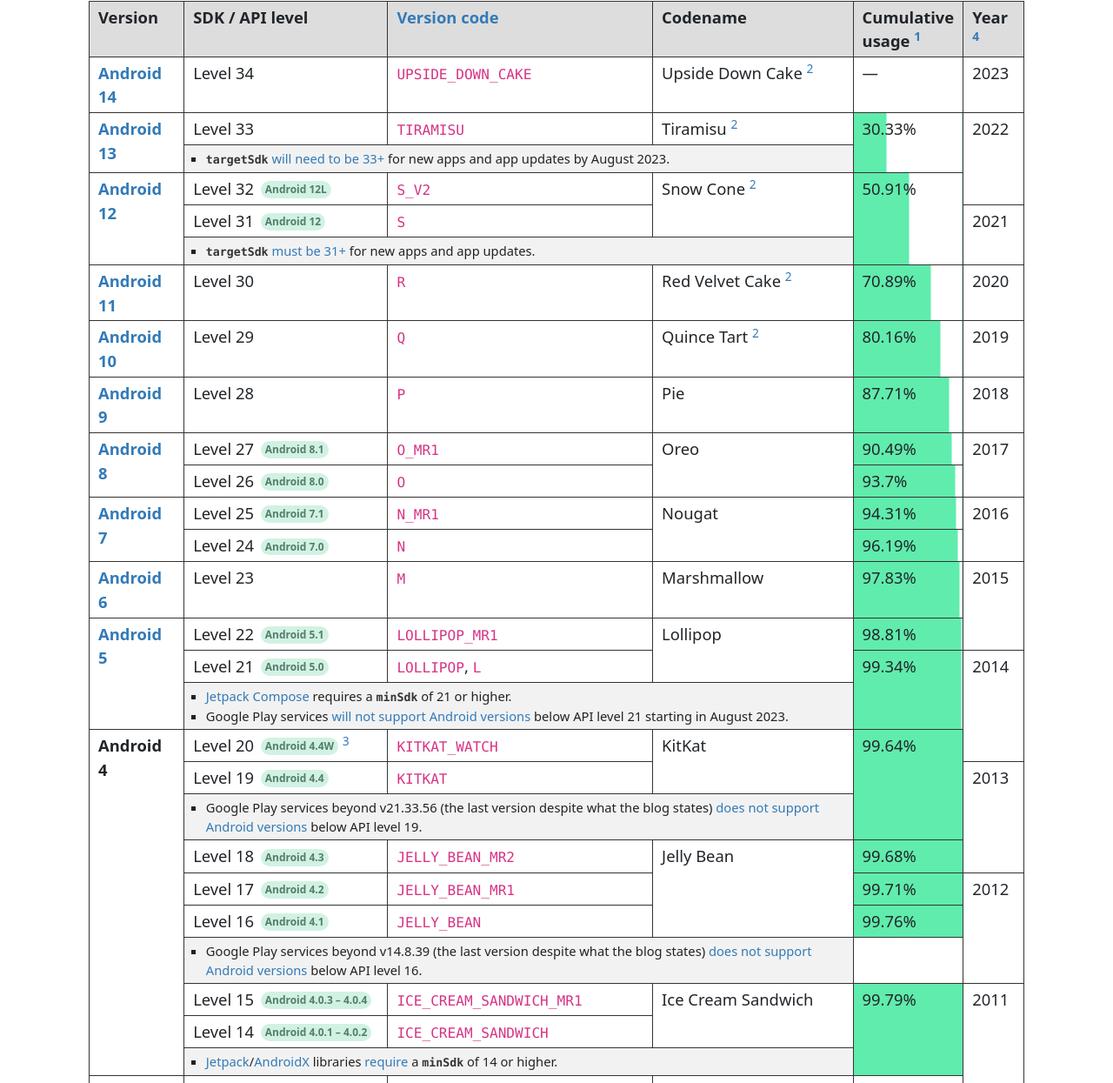
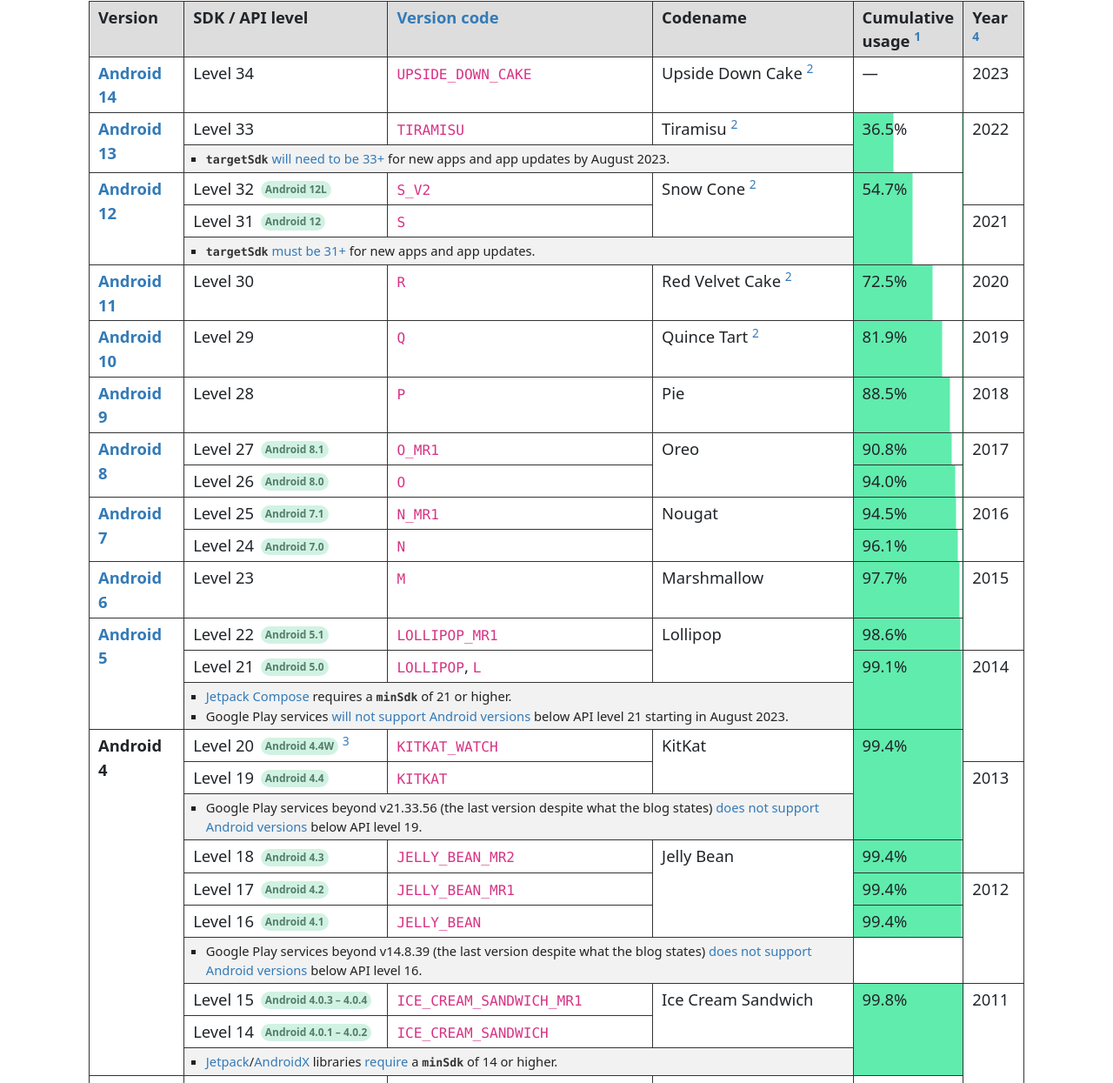
Before and after one commit to ebelinski/apilevels, a Jekyll site: the page built from index.md, in a window 1280 px wide. Shown: the part 238-1483 px from the top of the page at 87% size. Built offline with Jekyll 4.4.1, drawn with Linux system fonts in a browser that asks for light colours; comment, search, counter and statistics services are not loaded.

Commit message:
Updated usage statistics.

```diff
--- a/index.md
+++ b/index.md
@@ -50,7 +50,7 @@
       Tiramisu
       <sup id="fnref:2"><a href="#fn:2" class="footnote">2</a></sup>
     </td>
-    {% include progress-cell.html rowspan=2 percentage=30.33 %}
+    {% include progress-cell.html rowspan=2 percentage=36.5 %}
     <td rowspan="3">2022</td>
     <tr class="table-notes"><td colspan="3">
     <ul>
@@ -71,7 +71,7 @@
       Snow Cone
       <sup id="fnref:2"><a href="#fn:2" class="footnote">2</a></sup>
     </td>
-    {% include progress-cell.html rowspan=3 percentage=50.91 %}
+    {% include progress-cell.html rowspan=3 percentage=54.7 %}
   </tr>
   <tr>
     <td>Level 31 <span class="subversion">Android 12</span></td>
@@ -93,7 +93,7 @@
       Red Velvet Cake
       <sup id="fnref:2"><a href="#fn:2" class="footnote">2</a></sup>
     </td>
-    {% include progress-cell.html rowspan=1 percentage=70.89 %}
+    {% include progress-cell.html rowspan=1 percentage=72.5 %}
     <td>2020</td>
   </tr>
   <tr>
@@ -106,7 +106,7 @@
       Quince Tart
       <sup id="fnref:2"><a href="#fn:2" class="footnote">2</a></sup>
     </td>
-    {% include progress-cell.html rowspan=1 percentage=80.16 %}
+    {% include progress-cell.html rowspan=1 percentage=81.9 %}
     <td>2019</td>
   </tr>
   <tr>
@@ -116,7 +116,7 @@
     <td>Level 28</td>
     <td><code>P</code></td>
     <td>Pie</td>
-    {% include progress-cell.html rowspan=1 percentage=87.71 %}
+    {% include progress-cell.html rowspan=1 percentage=88.5 %}
     <td>2018</td>
   </tr>
   <tr>
@@ -126,13 +126,13 @@
     <td>Level 27 <span class="subversion">Android 8.1</span></td>
     <td><code>O_MR1</code></td>
     <td rowspan="2">Oreo</td>
-    {% include progress-cell.html rowspan=1 percentage=90.49 %}
+    {% include progress-cell.html rowspan=1 percentage=90.8 %}
     <td rowspan="2">2017</td>
   </tr>
   <tr>
     <td>Level 26 <span class="subversion">Android 8.0</span></td>
     <td><code>O</code></td>
-    {% include progress-cell.html rowspan=1 percentage=93.7 %}
+    {% include progress-cell.html rowspan=1 percentage=94.0 %}
   </tr>
   <tr>
     <td rowspan="2">
@@ -141,13 +141,13 @@
     <td>Level 25 <span class="subversion">Android 7.1</span></td>
     <td><code>N_MR1</code></td>
     <td rowspan="2">Nougat</td>
-    {% include progress-cell.html rowspan=1 percentage=94.31 %}
+    {% include progress-cell.html rowspan=1 percentage=94.5 %}
     <td rowspan="2">2016</td>
   </tr>
   <tr>
     <td>Level 24 <span class="subversion">Android 7.0</span></td>
     <td><code>N</code></td>
-    {% include progress-cell.html rowspan=1 percentage=96.19 %}
+    {% include progress-cell.html rowspan=1 percentage=96.1 %}
   </tr>
   <tr>
     <td>
@@ -156,7 +156,7 @@
     <td>Level 23</td>
     <td><code>M</code></td>
     <td>Marshmallow</td>
-    {% include progress-cell.html rowspan=1 percentage=97.83 %}
+    {% include progress-cell.html rowspan=1 percentage=97.7 %}
     <td rowspan="2">2015</td>
   </tr>
   <tr>
@@ -166,12 +166,12 @@
     <td>Level 22 <span class="subversion">Android 5.1</span></td>
     <td><code>LOLLIPOP_MR1</code></td>
     <td rowspan="2">Lollipop</td>
-    {% include progress-cell.html rowspan=1 percentage=98.81 %}
+    {% include progress-cell.html rowspan=1 percentage=98.6 %}
   </tr>
   <tr>
     <td>Level 21 <span class="subversion">Android 5.0</span></td>
     <td><code>LOLLIPOP</code>, <code>L</code></td>
-    {% include progress-cell.html rowspan=2 percentage=99.34 %}
+    {% include progress-cell.html rowspan=2 percentage=99.1 %}
     <td rowspan="3">2014</td>
   </tr>
   <tr class="table-notes"><td colspan="3">
@@ -188,7 +188,7 @@
     </td>
     <td><code>KITKAT_WATCH</code></td>
     <td rowspan="2">KitKat</td>
-    {% include progress-cell.html rowspan=3 percentage=99.64 %}
+    {% include progress-cell.html rowspan=3 percentage=99.4 %}
   </tr>
   <tr>
     <td>
@@ -207,18 +207,18 @@
     <td>Level 18 <span class="subversion">Android 4.3</span></td>
     <td><code>JELLY_BEAN_MR2</code></td>
     <td rowspan="3">Jelly Bean</td>
-    {% include progress-cell.html rowspan=1 percentage=99.68 %}
+    {% include progress-cell.html rowspan=1 percentage=99.4 %}
   </tr>
   <tr>
     <td>Level 17 <span class="subversion">Android 4.2</span></td>
     <td><code>JELLY_BEAN_MR1</code></td>
-    {% include progress-cell.html rowspan=1 percentage=99.71 %}
+    {% include progress-cell.html rowspan=1 percentage=99.4 %}
     <td rowspan="3">2012</td>
   </tr>
   <tr>
     <td>Level 16 <span class="subversion">Android 4.1</span></td>
     <td><code>JELLY_BEAN</code></td>
-    {% include progress-cell.html rowspan=1 percentage=99.76 %}
+    {% include progress-cell.html rowspan=1 percentage=99.4 %}
   </tr>
 <tr class="table-notes"><td colspan="3">
     <ul>
@@ -229,7 +229,7 @@
     <td>Level 15 <span class="subversion">Android 4.0.3 – 4.0.4</span></td>
     <td><code>ICE_CREAM_SANDWICH_MR1</code></td>
     <td rowspan="2">Ice Cream Sandwich</td>
-    {% include progress-cell.html rowspan=3 percentage=99.79 %}
+    {% include progress-cell.html rowspan=3 percentage=99.8 %}
     <td rowspan="7">2011</td>
   </tr>
   <tr>
```
Also changed, not shown: 1 other file.
